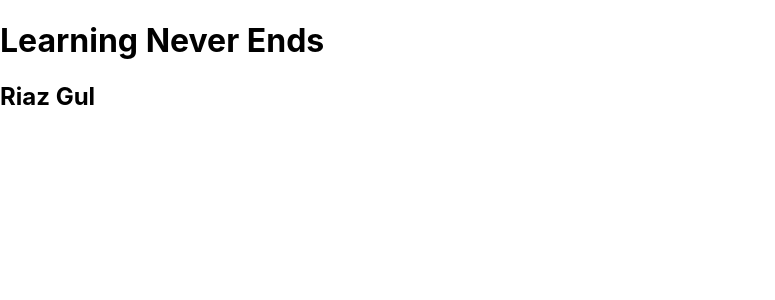
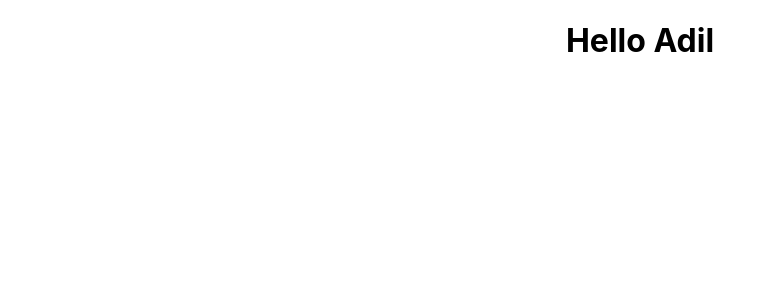
Before and after one commit to riazgul03/ReactJS, a React (Create React App) app in the folder new-app/: page / in a window 1280 px wide. Shown: the top 300 px of the page, without its empty margins (0-775 px from the left). Built offline with nearby package versions, Linux system fonts and the light colour scheme.

Commit message:
Understanding Workflow In React App

```diff
--- a/new-app/src/App.js
+++ b/new-app/src/App.js
@@ -15,7 +15,7 @@ function App() {
           target="_blank"
           rel="noopener noreferrer"
         >
-          Learn React
+          Learn React With Learning Never Ends
         </a>
       </header>
     </div>
--- /dev/null
+++ b/new-app/src/User.js
@@ -0,0 +1,12 @@
+import logo from './logo.svg';
+import './App.css';
+
+function User() {
+  return (
+    <div className="App">
+    <h1>Hello Adil</h1>
+    </div>
+  );
+}
+
+export default User;
--- a/new-app/src/index.js
+++ b/new-app/src/index.js
@@ -3,14 +3,13 @@ import ReactDOM from 'react-dom/client';
 import './index.css';
 import App from './App';
 import reportWebVitals from './reportWebVitals';
+import User from './User';
 
 const root = ReactDOM.createRoot(document.getElementById('root'));
 root.render(
-  <>
-  <h1>Learning Never Ends</h1>
-  <h2>Riaz Gul</h2>
-  </>
-
+  <React.StrictMode>
+   <User/>
+  </React.StrictMode>
 );
 
 // If you want to start measuring performance in your app, pass a function
```
